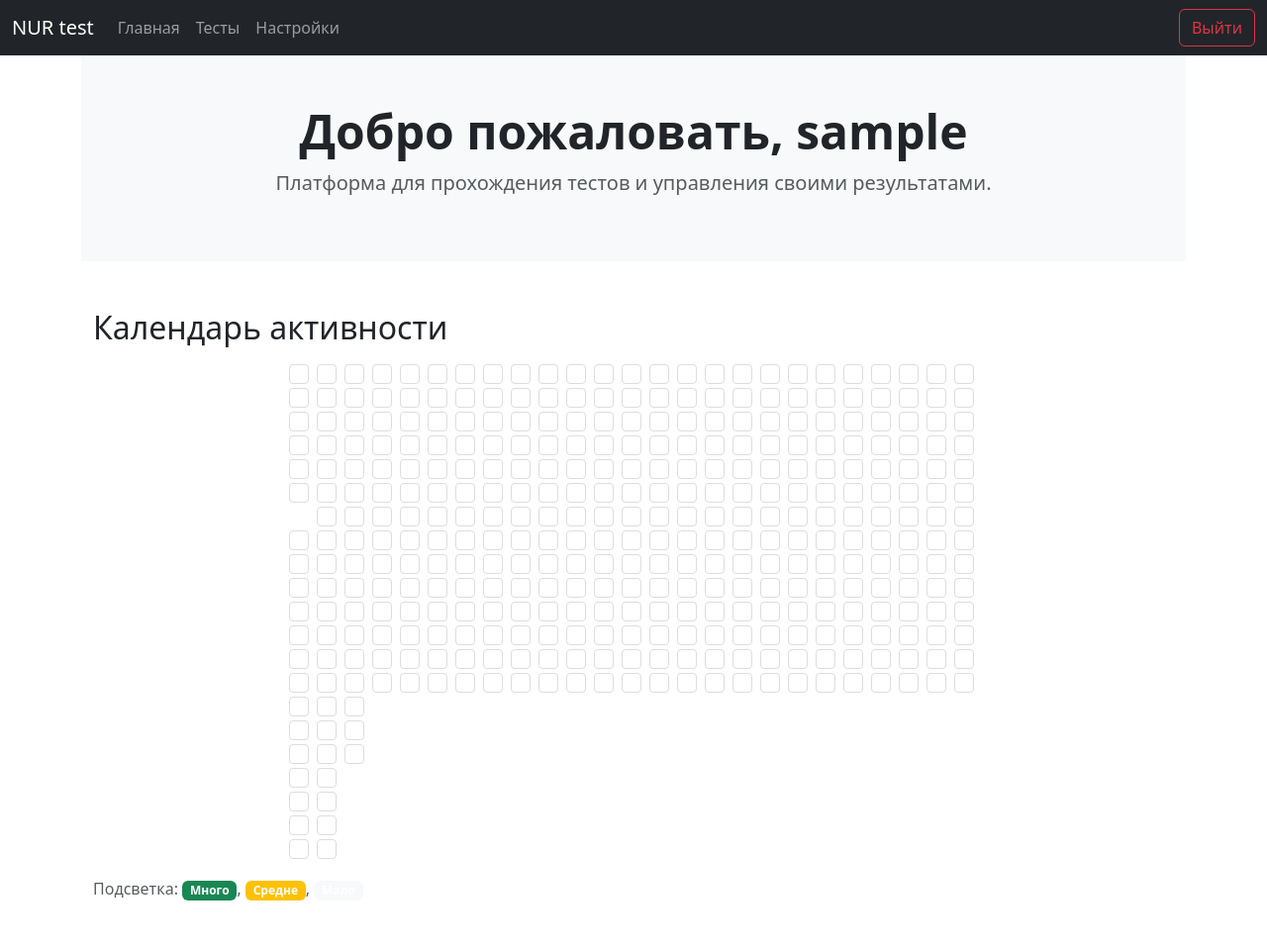
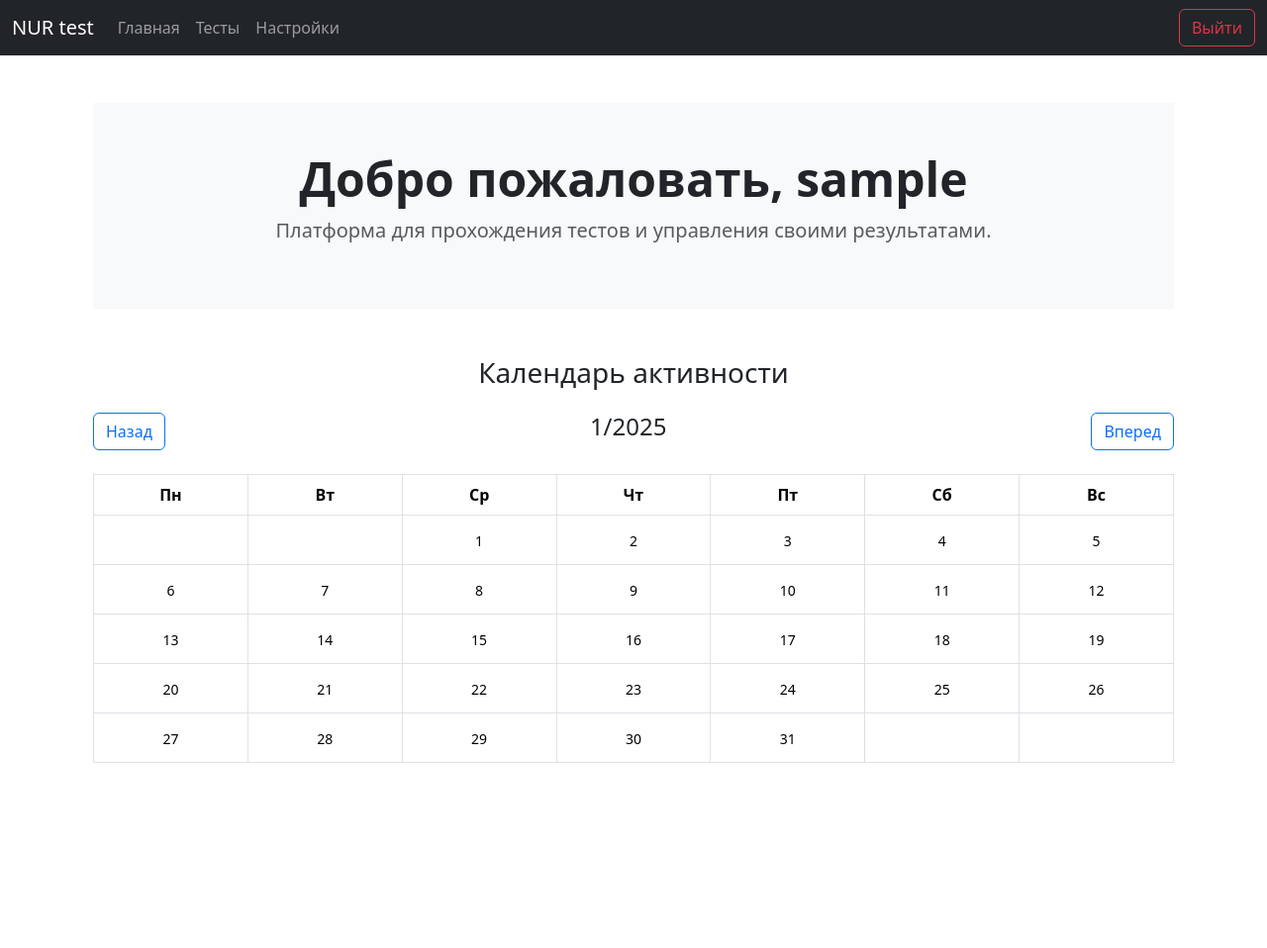
Before and after one commit to 2202zhan/nurtest, a Django app: page /accounts/ in a window 1280 px wide. Shown: the whole page at 99% size. After the commit the page ends 771 px from the top, so only its background shows below. Run offline with Django 5.2, Linux system fonts and the light colour scheme; the visitor is signed in with stand-in values (Sample User, id 1); data that the repository does not hold is empty; some libraries are stand-ins or nearby versions.

Commit message:
календарь активности работает

```diff
--- a/nurtest/nurtest/accounts/views.py
+++ b/nurtest/nurtest/accounts/views.py
@@ -8,9 +8,18 @@ from django.contrib.auth.views import LogoutView
 
 from datetime import datetime, timedelta
 from collections import defaultdict
+import calendar
 from tests_platform.models import TestResult
 
 from django.contrib.auth.decorators import login_required
+
+
+
+
+from django.shortcuts import render
+from datetime import datetime
+
+
 
 
 def register(request):
@@ -72,54 +81,74 @@ def settings(request):
 @login_required
 def home(request):
     user = request.user
-    activity_calendar = generate_activity_calendar(user)
+
+    # Получение года и месяца из GET-запроса
+    year = request.GET.get('year', datetime.now().year)
+    month = request.GET.get('month', datetime.now().month)
+    year = int(year)
+    month = int(month)
+
+    # Ограничение на переход
+    if month < 1:
+        month = 12
+        year -= 1
+    elif month > 12:
+        month = 1
+        year += 1
+
+    # Генерация данных для текущего месяца
+    activity_calendar = generate_month_activity_calendar(user, year, month)
 
     return render(request, 'home.html', {
         'activity_calendar': activity_calendar,
+        'prev_month': {'year': year if month > 1 else year - 1, 'month': month - 1 if month > 1 else 12},
+        'next_month': {'year': year if month < 12 else year + 1, 'month': month + 1 if month < 12 else 1},
     })
 
 
 
-def generate_activity_calendar(user):
-    """Генерирует данные для календаря активности"""
-    today = datetime.today()
-    start_date = today - timedelta(days=365)  # Последний год
+
+def generate_month_activity_calendar(user, year, month):
+    # Получение активности пользователя за указанный месяц
+    start_date = datetime(year, month, 1)
+    _, days_in_month = calendar.monthrange(year, month)
+    end_date = start_date + timedelta(days=days_in_month - 1)
+
+    # Собираем активности за месяц
     activity_data = defaultdict(int)
-
-    # Считаем тесты за год
-    results = TestResult.objects.filter(user=user, completed_at__gte=start_date)
+    results = TestResult.objects.filter(user=user, completed_at__range=[start_date, end_date])
     for result in results:
         date = result.completed_at.date()
         activity_data[date] += 1
 
-    # Генерация данных для календаря
-    calendar = []
-    current_week = []
-    day = start_date
+    # Формируем данные по неделям
+    calendar_data = {
+        'month': month,
+        'year': year,
+        'weeks': []
+    }
 
-    while day <= today:
-        count = activity_data.get(day, 0)
-        # Определяем цвет активности
-        if count > 5:
-            color = "green"
-        elif count > 2:
-            color = "yellow"
-        elif count > 0:
-            color = "lightblue"
-        else:
-            color = "#f3f3f3"  # Белый цвет для бездействующих дней
+    month_days = calendar.Calendar().monthdayscalendar(year, month)
+    for week in month_days:
+        week_data = []
+        for day in week:
+            if day == 0:  # Пустые ячейки
+                week_data.append({'date': None, 'color': '#f3f3f3'})
+            else:
+                date = datetime(year, month, day).date()
+                count = activity_data.get(date, 0)
 
-        current_week.append({'date': day.strftime('%Y-%m-%d'), 'count': count, 'color': color})
+                # Определение цвета ячеек
+                if count > 5:
+                    color = "green"
+                elif count > 2:
+                    color = "yellow"
+                elif count > 0:
+                    color = "lightblue"
+                else:
+                    color = "#f3f3f3"
 
-        # Если конец недели (воскресенье), добавляем текущую неделю в календарь
-        if day.weekday() == 6:
-            calendar.append(current_week)
-            current_week = []
+                week_data.append({'date': date, 'color': color, 'count': count})
+        calendar_data['weeks'].append(week_data)
 
-        day += timedelta(days=1)
-
-    # Добавление оставшихся дней в последнюю неделю, если она неполная
-    if current_week:
-        calendar.append(current_week)
-
-    return calendar
+    return calendar_data
--- a/nurtest/nurtest/templates/home.html
+++ b/nurtest/nurtest/templates/home.html
@@ -3,50 +3,65 @@
 {% block title %}Главная{% endblock %}
 
 {% block content %}
-<header class="bg-light py-5 text-center">
-    <div class="container">
+<div class="container mt-5">
+    <header class="bg-light py-5 text-center">
         <h1 class="display-5 fw-bold">Добро пожаловать, {{ user.username }}</h1>
         <p class="lead text-muted">Платформа для прохождения тестов и управления своими результатами.</p>
+    </header>
+
+    <!-- Календарь активности -->
+    <h3 class="text-center mt-5">Календарь активности</h3>
+
+    <!-- Навигация между месяцами -->
+    <div class="d-flex justify-content-between my-4">
+        <a class="btn btn-outline-primary" href="?year={{ prev_month.year }}&month={{ prev_month.month }}">Назад</a>
+        <h4>{{ activity_calendar.month }}/{{ activity_calendar.year }}</h4>
+        <a class="btn btn-outline-primary" href="?year={{ next_month.year }}&month={{ next_month.month }}">Вперед</a>
     </div>
-</header>
 
-<div class="container my-5">
-    <!-- Календарь активности -->
-    <section class="mb-5">
-        <h2 class="mb-3">Календарь активности</h2>
-        <div class="activity-calendar d-flex flex-wrap">
-            {% for week in activity_calendar %}
-            <div class="d-flex flex-column me-1">
-                {% for day in week %}
-                <div class="activity-day" style=`background-color: {{ day.color }}`
-                    title="Дата: {{ day.date }} | Тесты: {{ day.count }}"></div>
-                {% endfor %}
-            </div>
-            {% endfor %}
+    <div class="activity-calendar">
+        <div class="table-responsive">
+            <table class="table table-bordered text-center">
+                <thead>
+                    <tr>
+                        <th>Пн</th>
+                        <th>Вт</th>
+                        <th>Ср</th>
+                        <th>Чт</th>
+                        <th>Пт</th>
+                        <th>Сб</th>
+                        <th>Вс</th>
+                    </tr>
+                </thead>
+                <tbody>
+                    {% for week in activity_calendar.weeks %}
+                    <tr>
+                        {% for day in week %}
+                        {% if day.date %}
+                        <td style=`background-color: {{ day.color }};`>
+                            <small>{{ day.date.day }}</small>
+                            {% if day.count > 0 %}
+                            <span class="badge bg-dark">{{ day.count }}</span>
+                            {% endif %}
+                        </td>
+                        {% else %}
+                        <td></td>
+                        {% endif %}
+                        {% endfor %}
+                    </tr>
+                    {% endfor %}
+                </tbody>
+            </table>
         </div>
-        <p class="mt-3 text-muted">Подсветка: <span class="badge bg-success">Много</span>, <span
-                class="badge bg-warning">Средне</span>, <span class="badge bg-light">Мало</span></p>
-    </section>
+    </div>
 </div>
 
 <style>
-    .activity-calendar {
-        width: 100%;
-        max-width: 700px;
-        margin: 0 auto;
-    }
-
-    .activity-day {
-        width: 20px;
-        height: 20px;
-        border: 1px solid #ddd;
-        margin: 2px;
-        border-radius: 4px;
-    }
-
-    .activity-day:hover {
-        cursor: pointer;
-        opacity: 0.8;
+    .activity-calendar table td {
+        height: 50px;
+        width: 50px;
+        vertical-align: middle;
     }
 </style>
+
 {% endblock %}
```
Also changed, not shown: nurtest/nurtest/templates/test/test_detail.html (+9 -2 lines), nurtest/nurtest/templates/test/test_result.html (+7 -4 lines), nurtest/nurtest/tests_platform/views.py (+62 -46 lines).
